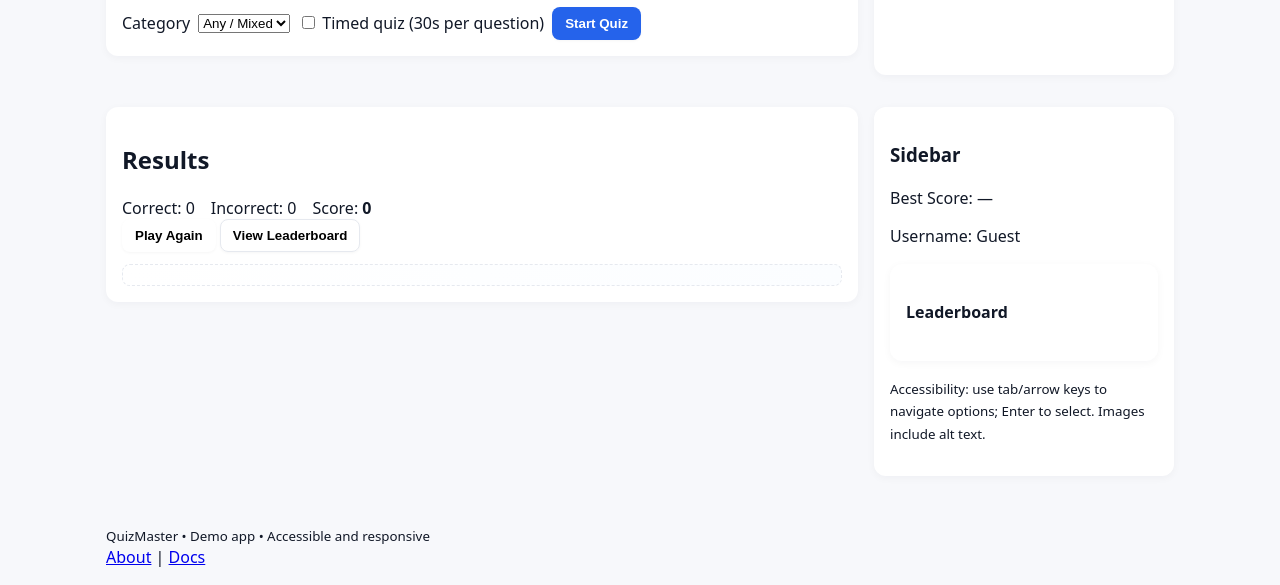
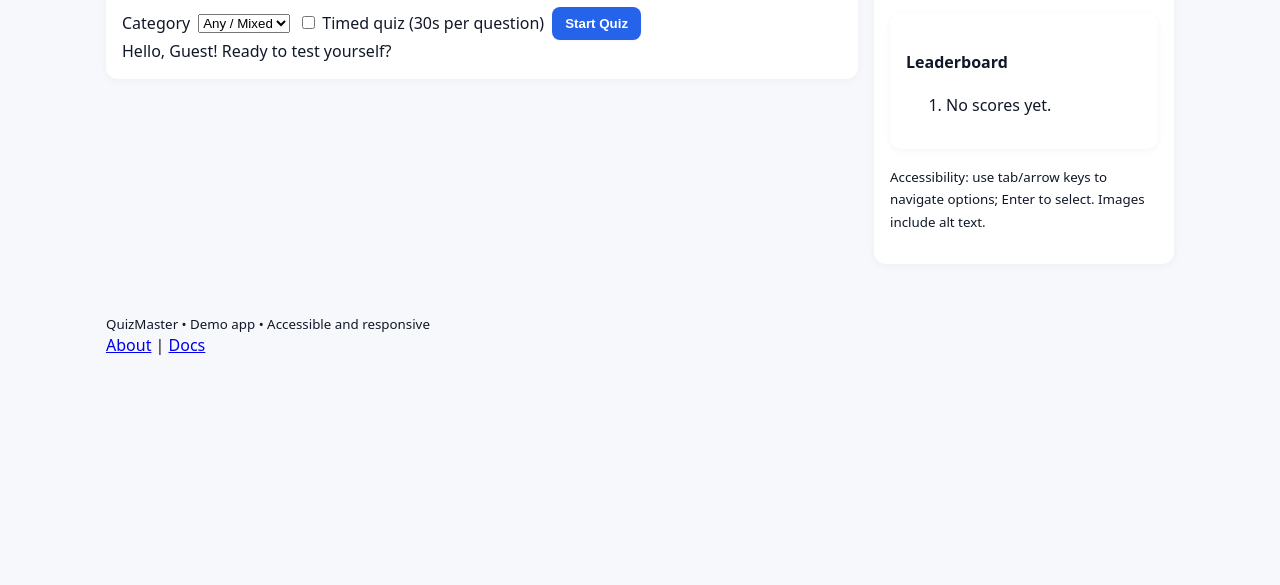
Before and after one commit to cstuart756/boardwalk-games, a plain HTML site: page quiz-game-main/index.html in a window 1280 px wide. Shown: the part 233-818 px from the top of the page. Drawn offline with Linux system fonts and the light colour scheme; files that its build step writes are made by us from their sources.

Commit message:
add correct relative file paths to ccs styles and js.app

```diff
--- a/quiz-game-main/index.html
+++ b/quiz-game-main/index.html
@@ -7,7 +7,7 @@
   <meta name="description" content="QuizMaster — single-page responsive accessible quiz app with score tracking and image feedback." />
 
   <!-- Preload key fonts or assets if any (none here) -->
-  <link rel="stylesheet" href="css/styles.css" />
+  <link rel="stylesheet" href="assets/css/styles.css" />
 </head>
 <body>
   <header class="site-header" role="banner">
@@ -124,6 +124,6 @@
   </svg>
 
   <!-- Core script -->
-  <script defer src="js/app.js"></script>
+  <script defer src="assets/js/app.js"></script>
 </body>
 </html>
```
